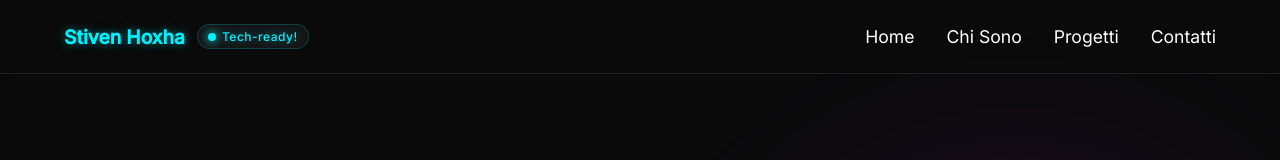
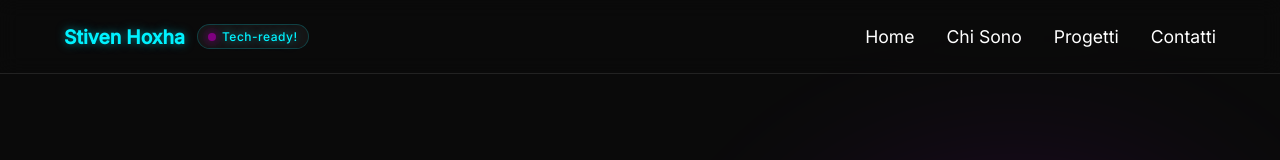
Before and after one commit to Stiv3nn/portfolio, a React (Vite) app: page / in a window 1280 px wide. Shown: the top 160 px of the page. Built offline with nearby package versions, Linux system fonts and the light colour scheme.

Commit message:
modifica dello stato del dot in purple

```diff
--- a/src/Components/Navbar.css
+++ b/src/Components/Navbar.css
@@ -134,10 +134,10 @@
 .status-dot {
     width: 8px;
     height: 8px;
-    background-color: var(--accent-glow);
+    background-color: purple;
     border-radius: 50%;
     position: relative;
-    box-shadow: 0 0 10px var(--accent-glow);
+    box-shadow: 0 0 10px purple;
 }
 
 /* L'anello che si allarga (il luccichio) */
@@ -146,7 +146,7 @@
     position: absolute;
     width: 100%;
     height: 100%;
-    background-color: var(--accent-glow);
+    background-color: purple;
     border-radius: 50%;
     animation: pulse 2s infinite;
 }
```
